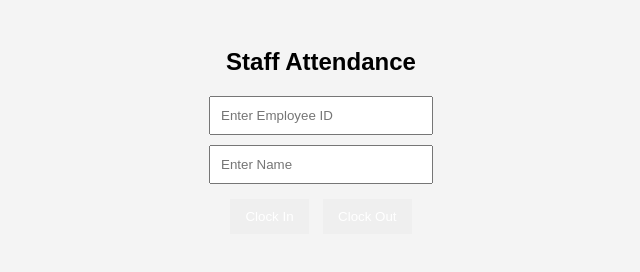
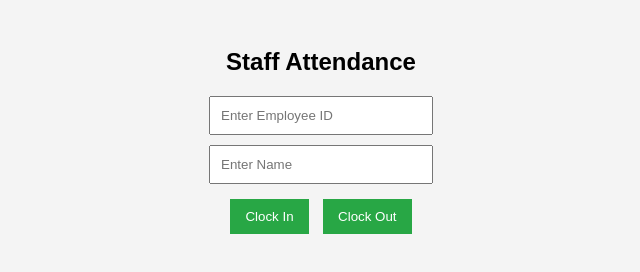
Before and after one commit to viviosas/attendance-app, a plain HTML site: page index.html in a window 1280 px wide. Shown: the whole page, without its empty margins (319-959 px from the left). Drawn offline with Linux system fonts and the light colour scheme.

Commit message:
styles.css

```diff
--- a/styles.css
+++ b/styles.css
@@ -15,7 +15,7 @@ input {
 button {
     margin: 5px;
     padding: 10px 15px;
-    background-colour: #28a745;
+    background-color: #28a745;
     color: white;
     border: none;
     cursor: pointer;
```
